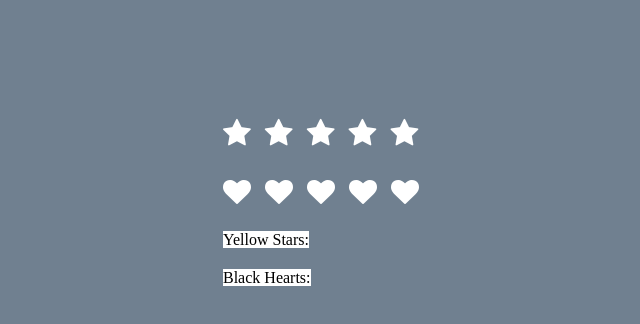
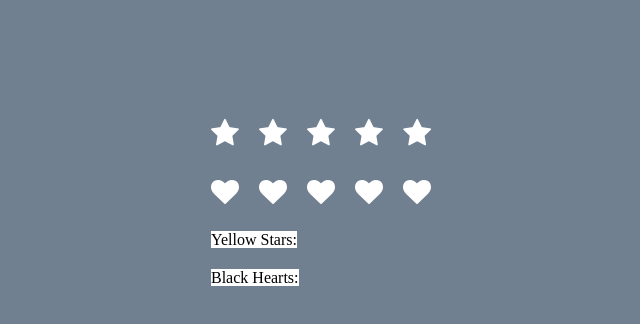
Before and after one commit to ElonPireva/StarHeartReviewApp, a plain HTML site: page index.html in a window 1280 px wide. Shown: the whole page, without its empty margins (319-959 px from the left). Drawn offline with Linux system fonts and the light colour scheme.

Commit message:
Update index.css

```diff
--- a/index.css
+++ b/index.css
@@ -22,6 +22,9 @@ body {
 
 .starContainer {
     margin: 10px;
+    display: flex;
+    justify-content: space-between;
+    gap: 10px;
 }
 
 .starContainer i {
@@ -34,6 +37,9 @@ body {
 
 .heartContainer {
     margin: 10px;
+    display: flex;
+    justify-content: space-between;
+    gap: 10px;
 }
 
 .heartContainer i {
```
